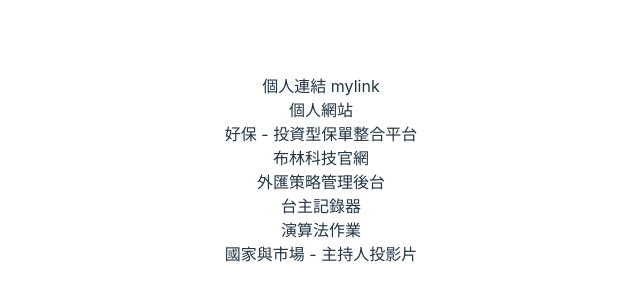
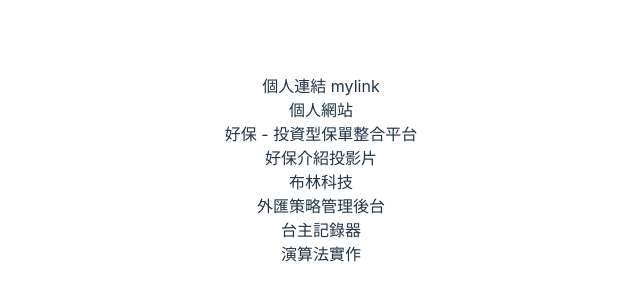
Before and after one commit to andy010629/link_tree, a Vue app: page / in a window 1280 px wide. Shown: the part 230-530 px from the top of the page, without its empty margins (319-959 px from the left). Built offline with nearby package versions, Linux system fonts and the light colour scheme.

Commit message:
add link

```diff
--- a/src/App.vue
+++ b/src/App.vue
@@ -4,13 +4,13 @@
 
 const link_data = [
    { title:'個人網站', url:'https://nulong.me'},
-
   { title:'好保 - 投資型保單整合平台', url:'https://haobao.nulong.me'},
-   { title:'布林科技官網', url:'https://bullinv.tech'},
-   { title:'外匯策略管理後台', url:'https://fx.bullinv.tech'},
+  { title:'好保介紹投影片', url:'https://haobao.nulong.me'},
+  { title:'布林科技', url:'https://bullinv.tech'},
+  { title:'外匯策略管理後台', url:'https://fx.bullinv.tech'},
   { title:'台主記錄器', url:'https://claw.nulong.me'},
-  { title:'演算法作業', url:'https://algohw.nulong.me'},
-  { title:'國家與市場 - 主持人投影片', url:'https://docs.google.com/presentation/d/103EdDxqWLoLa2F6ocIBfpbboU1zC9fEnAT3-yeF-Mwc/edit?usp=sharing'}
+  { title:'演算法實作', url:'https://algohw.nulong.me'},
+  // { title:'國家與市場 - 主持人投影片', url:'https://docs.google.com/presentation/d/103EdDxqWLoLa2F6ocIBfpbboU1zC9fEnAT3-yeF-Mwc/edit?usp=sharing'}
 ]
 
 </script>
```
